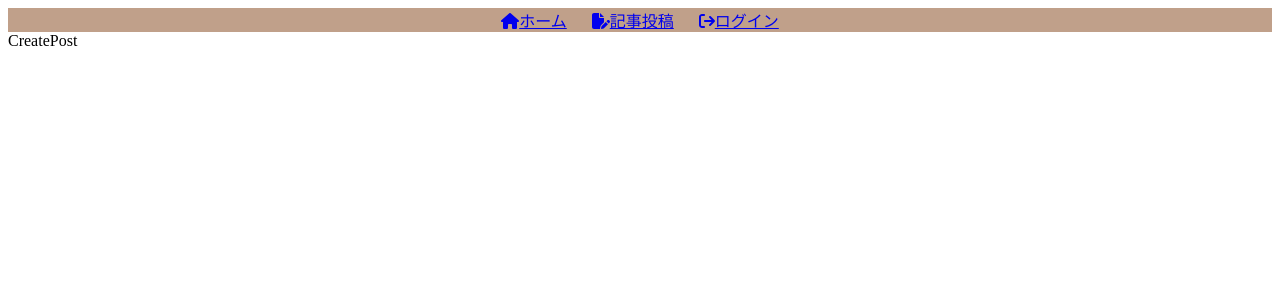
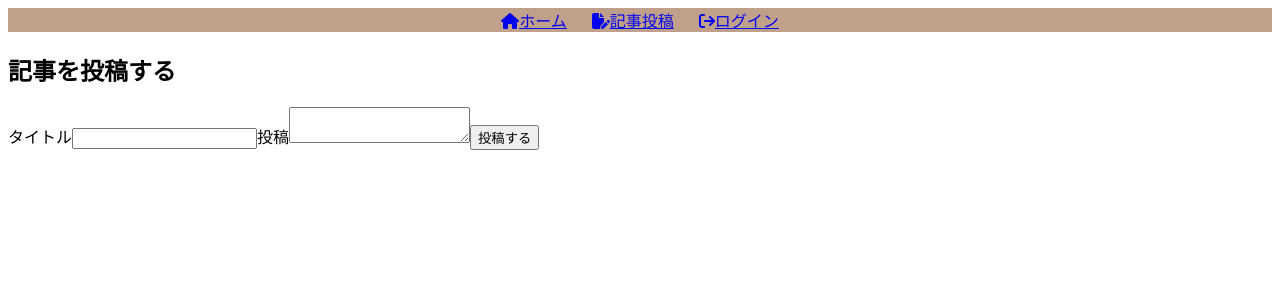
Before and after one commit to kentem-sh-kitazawa/blog, a React (Vite) app: page /createpost in a window 1280 px wide. Shown: the top 300 px of the page. Built offline with nearby package versions, Linux system fonts and the light colour scheme.

Commit message:
記事投稿ページを作成

```diff
--- a/src/components/CreatePost.tsx
+++ b/src/components/CreatePost.tsx
@@ -1,7 +1,32 @@
-import React from "react";
-
+import { useState } from "react";
 const CreatePost = () => {
-  return <div>CreatePost</div>;
+  const [title, setTitle] = useState<string>("");
+  const [mainText, setMainText] = useState<string>("");
+  return (
+    <div>
+      <h2>記事を投稿する</h2>
+      <label>
+        タイトル
+        <input
+          type="text"
+          value={title}
+          onChange={(titleText) => {
+            setTitle(titleText.target.value);
+          }}
+        ></input>
+      </label>
+      <label>
+        投稿
+        <textarea
+          value={mainText}
+          onChange={(maintext) => {
+            setMainText(maintext.target.value);
+          }}
+        ></textarea>
+      </label>
+      <button>投稿する</button>
+    </div>
+  );
 };
 
 export default CreatePost;
```
